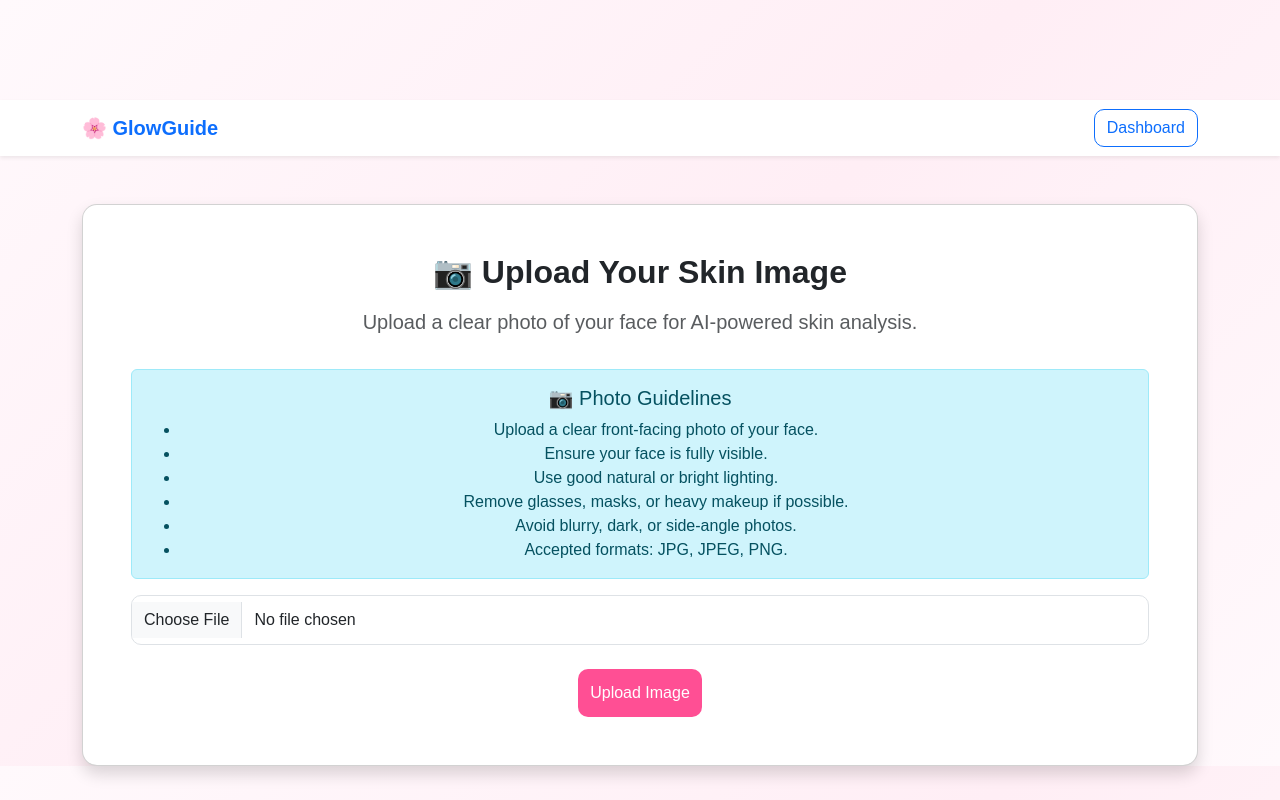
After one commit to fathimanishva/GlowGuide, a Flask app: page /upload in a window 1280 px wide. The commit adds this page. Run offline with Flask 3, Linux system fonts and the light colour scheme; some libraries are stand-ins or nearby versions.

Commit message:
Complete Phase 4 - Dashboard and Image Upload

```diff
--- a/app.py
+++ b/app.py
@@ -1,8 +1,13 @@
 from flask import Flask, render_template, request, redirect, session
 import sqlite3
 from werkzeug.security import generate_password_hash, check_password_hash
+import os
+from werkzeug.utils import secure_filename
 
 app = Flask(__name__)
+
+UPLOAD_FOLDER = "static/uploads"
+app.config["UPLOAD_FOLDER"] = UPLOAD_FOLDER
 
 app.secret_key = "glowguide_secret_key"
 
@@ -32,7 +37,7 @@ def login():
         conn.close()
 
         if user and check_password_hash(user["password"], password):
-            session["user"] = user["email"]
+            session["user"] = user["fullname"]
             return redirect("/dashboard")
 
         else:
@@ -40,13 +45,38 @@ def login():
 
     return render_template("login.html")
 
+@app.route("/upload", methods=["GET", "POST"])
+def upload():
+
+    image_name = None
+    success = None
+
+    if request.method == "POST":
+
+        file = request.files.get("image")
+
+        if file and file.filename != "":
+
+            filename = secure_filename(file.filename)
+
+            file.save(os.path.join(app.config["UPLOAD_FOLDER"], filename))
+
+            image_name = filename
+            success = "Image uploaded successfully!"
+
+    return render_template(
+        "upload.html",
+        image_name=image_name,
+        success=success
+    )
+
 @app.route("/dashboard")
 def dashboard():
 
     if "user" not in session:
         return redirect("/login")
 
-    return f"Welcome {session['user']}!"
+    return render_template("dashboard.html")
 
 @app.route("/logout")
 def logout():
--- a/static/css/style.css
+++ b/static/css/style.css
@@ -120,3 +120,15 @@ body{
 #toggleConfirmPassword {
     cursor: pointer;
 }
+.card {
+    transition: all 0.3s ease;
+    border-radius: 15px;
+}
+
+.card:hover {
+    transform: translateY(-8px);
+    box-shadow: 0 10px 25px rgba(0,0,0,0.15);
+}
+.btn {
+    border-radius: 10px;
+}
--- /dev/null
+++ b/templates/upload.html
@@ -0,0 +1,103 @@
+<!DOCTYPE html>
+<html lang="en">
+<head>
+    <meta charset="UTF-8">
+    <meta name="viewport" content="width=device-width, initial-scale=1.0">
+    <title>Upload Image - GlowGuide</title>
+
+    <link href="https://cdn.jsdelivr.net/npm/bootstrap@5.3.3/dist/css/bootstrap.min.css" rel="stylesheet">
+
+    <link rel="stylesheet"
+    href="https://cdn.jsdelivr.net/npm/bootstrap-icons@1.11.3/font/bootstrap-icons.min.css">
+
+    <link rel="stylesheet"
+    href="{{ url_for('static', filename='css/style.css') }}">
+</head>
+
+<body class="bg-light">
+
+<nav class="navbar navbar-expand-lg navbar-light bg-white shadow-sm">
+    <div class="container">
+
+        <a class="navbar-brand fw-bold text-primary">
+            🌸 GlowGuide
+        </a>
+
+        <a href="{{ url_for('dashboard') }}" class="btn btn-outline-primary">
+            Dashboard
+        </a>
+
+    </div>
+</nav>
+
+<div class="container mt-5">
+
+    <div class="card shadow p-5">
+
+        <h2 class="fw-bold mb-3">
+            📷 Upload Your Skin Image
+        </h2>
+
+        <p class="text-muted">
+            Upload a clear photo of your face for AI-powered skin analysis.
+        </p>
+
+        <form method="POST" enctype="multipart/form-data">
+
+            {% if success %}
+
+        <div class="alert alert-success mt-4">
+             {{ success }}
+        </div>
+
+        {% endif %}
+
+        <div class="alert alert-info mt-3">
+
+            <h5>📷 Photo Guidelines</h5>
+
+            <ul class="mb-0">
+            <li>Upload a clear front-facing photo of your face.</li>
+            <li>Ensure your face is fully visible.</li>
+            <li>Use good natural or bright lighting.</li>
+            <li>Remove glasses, masks, or heavy makeup if possible.</li>
+            <li>Avoid blurry, dark, or side-angle photos.</li>
+            <li>Accepted formats: JPG, JPEG, PNG.</li>
+            </ul>
+
+        </div>
+
+        {% if image_name %}
+
+        <div class="text-center mt-4">
+
+    <h5>Uploaded Image</h5>
+
+    <img
+        src="{{ url_for('static', filename='uploads/' + image_name) }}"
+        class="img-fluid rounded shadow mt-3"
+        style="max-width:350px;">
+
+    </div>
+
+    {% endif %}
+
+            <input
+            type="file"
+            name="image"
+            class="form-control mb-4"
+            accept=".jpg,.jpeg,.png,image/*"
+            required>
+
+            <button class="btn btn-primary">
+            Upload Image
+        </button>
+
+        </form>
+
+    </div>
+
+</div>
+
+</body>
+</html>
```
Also changed, not shown: templates/dashboard.html (added, +108 -0 lines), static/uploads/WIN_20260110_00_41_27_Pro.jpg (added).
